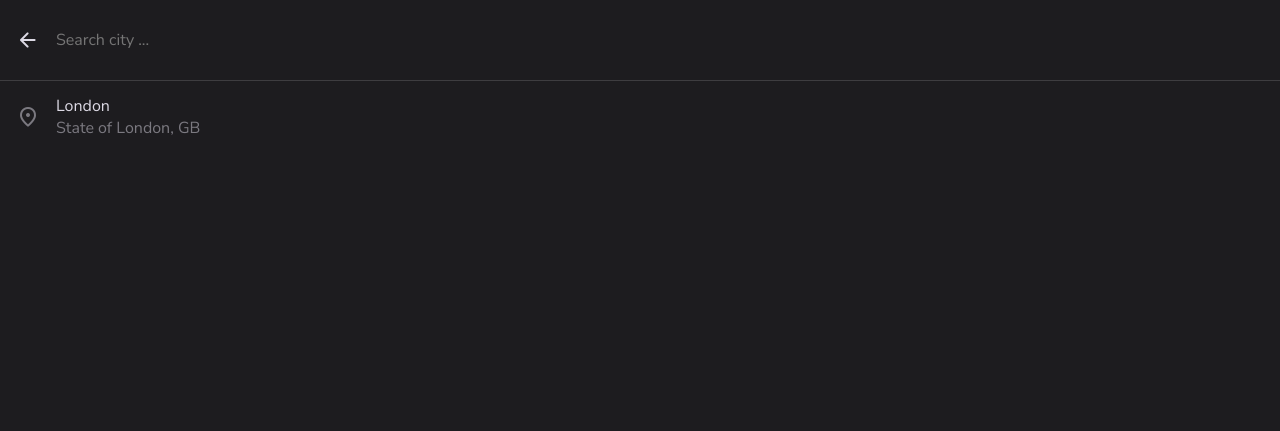
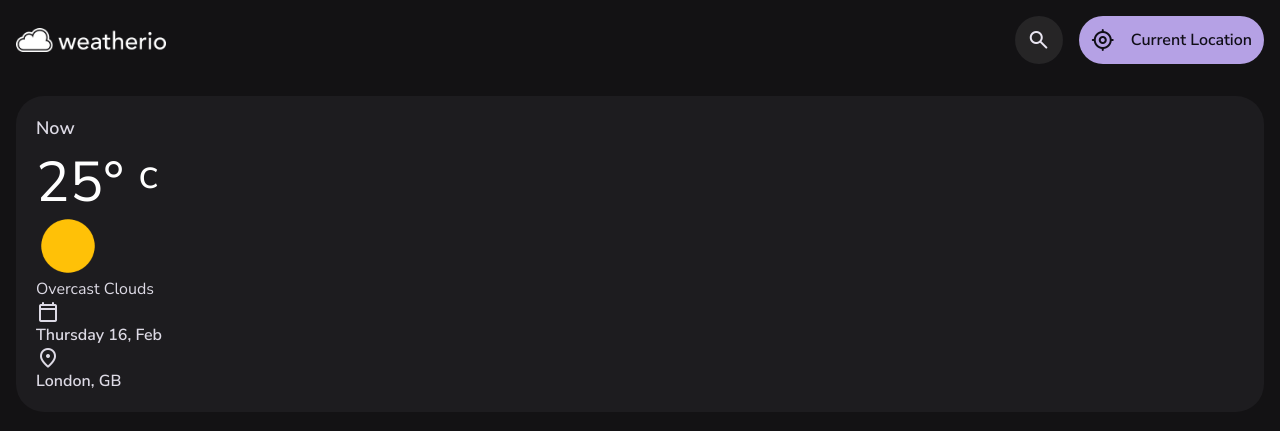
Before and after one commit to Morosan/Weather, a plain HTML site: page Index.html in a window 1280 px wide. Drawn offline with Linux system fonts and the light colour scheme.

Commit message:
updates for current weather

```diff
--- a/Index.html
+++ b/Index.html
@@ -25,7 +25,8 @@
         <img src="./assets/images/logo.png" width="364" height="58" alt="logo">
       </a>
 
-      <div class="search-view active" data-search-view>
+      <!-- <div class="search-view active" data-search-view> -->
+      <div class="search-view " data-search-view>
         <div class="search-wrapper">
           <input type="search" name="search" placeholder="Search city ..." autocomplete="off" class="search-field" data-search-field>
 
@@ -64,5 +65,36 @@
       </div>
     </div>
   </header>
+
+  <main>
+    <article class="container">
+      <div class="content-left">
+        <!-- #CURRENT WEATHER -->
+        <section class="section current-weather" aria-label="current weather" data-current-weather>
+          <div class="card card-lg current-weather-card">
+            <h2 class="title-2 card-title">Now</h2>
+            <div class="wrapper">
+              <p class="heading">25&deg; <sup>c</sup></p>
+              <img src="./assets/images/weather_icons/01d.png" width="64" height="64" alt="Overcast Clouds" class="weather-icon">
+            </div>
+
+            <p class="body-3">Overcast Clouds</p>
+
+            <ul class="meta-list">
+              <li class="meta-item">
+                <span class="m-icon">calendar_today</span>
+                <p class="title-3 meta-text">Thursday 16, Feb</p>
+              </li>
+
+              <li class="meta-item">
+                <span class="m-icon">location_on</span>
+                <p class="title-3 meta-text">London, GB</p>
+              </li>
+            </ul>
+          </div>
+        </section>
+      </div>
+    </article>
+  </main>
 </body>
 </html>
--- a/assets/css/style.css
+++ b/assets/css/style.css
@@ -263,6 +263,62 @@ body {
   display: none;
 }
 
+.card {
+  background-color: var(--surface);
+  color: var(--on-surface);
+}
+
+.card-lg {
+  border-radius: var(--radius-28);
+  padding: 20px;
+}
+
+.card-sm {
+  border-radius: var(--radius-16);
+  padding: 16px;
+}
+
+.heading {
+  color: var(--white);
+  font-size: var(--heading);
+  line-height: 1.1;
+}
+
+.title-1 {
+  font-size: var(--title-1);
+}
+
+.title-2 {
+  font-size: var(--title-2);
+  margin-block-end: 12px;
+}
+
+.title-3 {
+  font-size: var(--title-3);
+  font-weight: var(--weight-semiBold);
+}
+
+.body-1 {
+  font-size: var(--body-1);
+}
+
+.body-2 {
+  font-size: var(--body-2);
+  font-weight: var(--weight-semiBold);
+}
+
+.body-3 {
+  font-size: var(--body-3);
+}
+
+.label-1 {
+  font-size: var(--label-1);
+}
+
+.label-2 {
+  font-size: var(--label-2);
+}
+
 /* #HEADER */
 .search-view,
 .header .btn-primary .span {
@@ -397,15 +453,16 @@ body {
   box-shadow: none;
 }
 
-/* https://www.youtube.com/watch?v=QMwyNnjAils&t=499s */
-
-/* 41:26 */
+/* https://www.youtube.com/watch?v=QMwyNnjAils&t=499s  47:13 */
 
 
+/*-----------------------------------*\
+  #MAIN
+\*-----------------------------------*/
 
+main {
 
-
-
+}
 
 
 /*-----------------------------------*\
```
